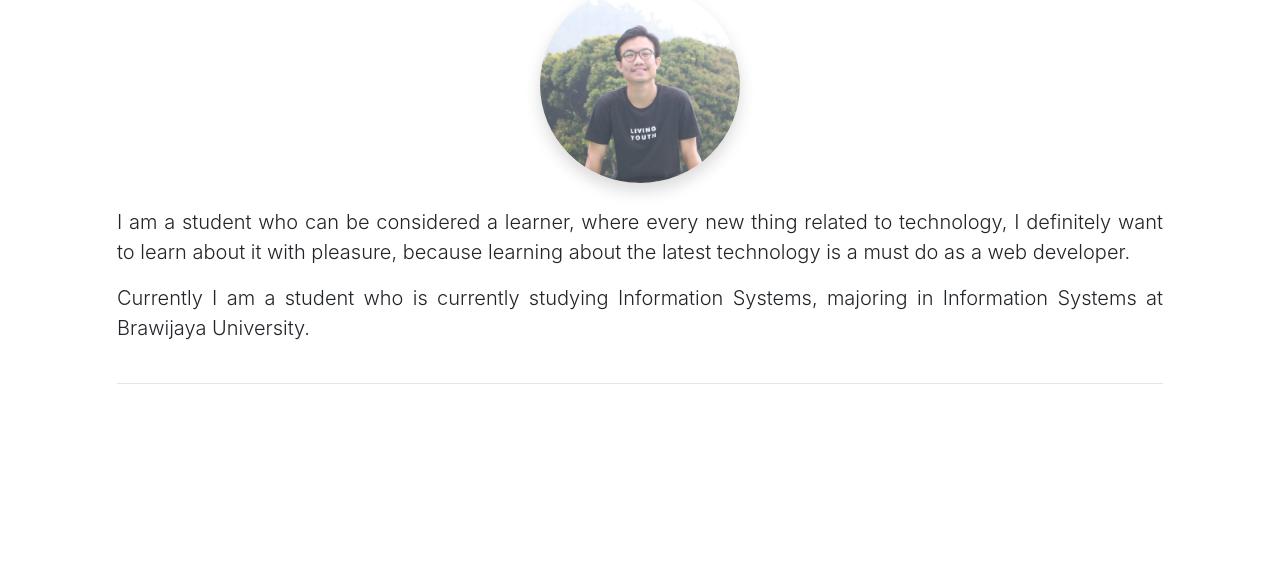
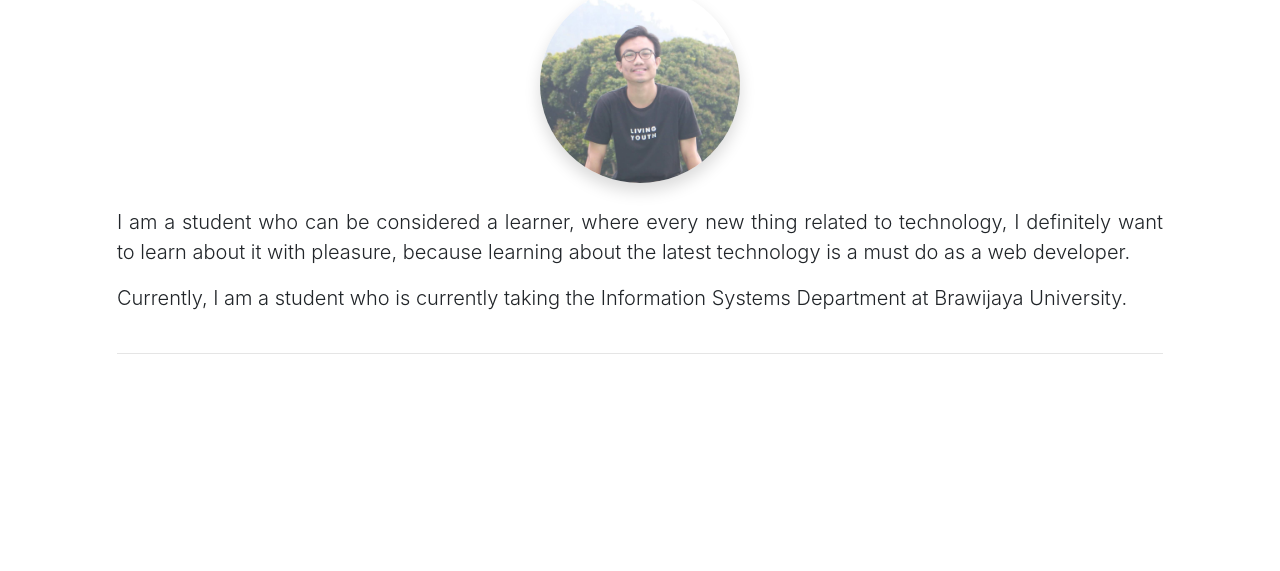
Before and after one commit to muhammadaskar/muhammadaskar.github.io, a plain HTML site: page index.html in a window 1280 px wide. Shown: the part 229-800 px from the top of the page. Drawn offline with Linux system fonts and the light colour scheme.

Commit message:
update description

```diff
--- a/index.html
+++ b/index.html
@@ -52,7 +52,7 @@
                     <div class="container">
                         <div class="row">
                             <p class="lead text-justify mt-4" data-aos="fade-right">I am a student who can be considered a learner, where every new thing related to technology, I definitely want to learn about it with pleasure, because learning about the latest technology is a must do as a web developer.</p>
-                            <p class="lead text-justify" data-aos="fade-right">Currently I am a student who is currently studying Information Systems, majoring in Information Systems at Brawijaya University.</p>
+                            <p class="lead text-justify" data-aos="fade-right">Currently, I am a student who is currently taking the Information Systems Department at Brawijaya University.</p>
                         </div>
                     </div>
                 <hr class="my-4">
```
